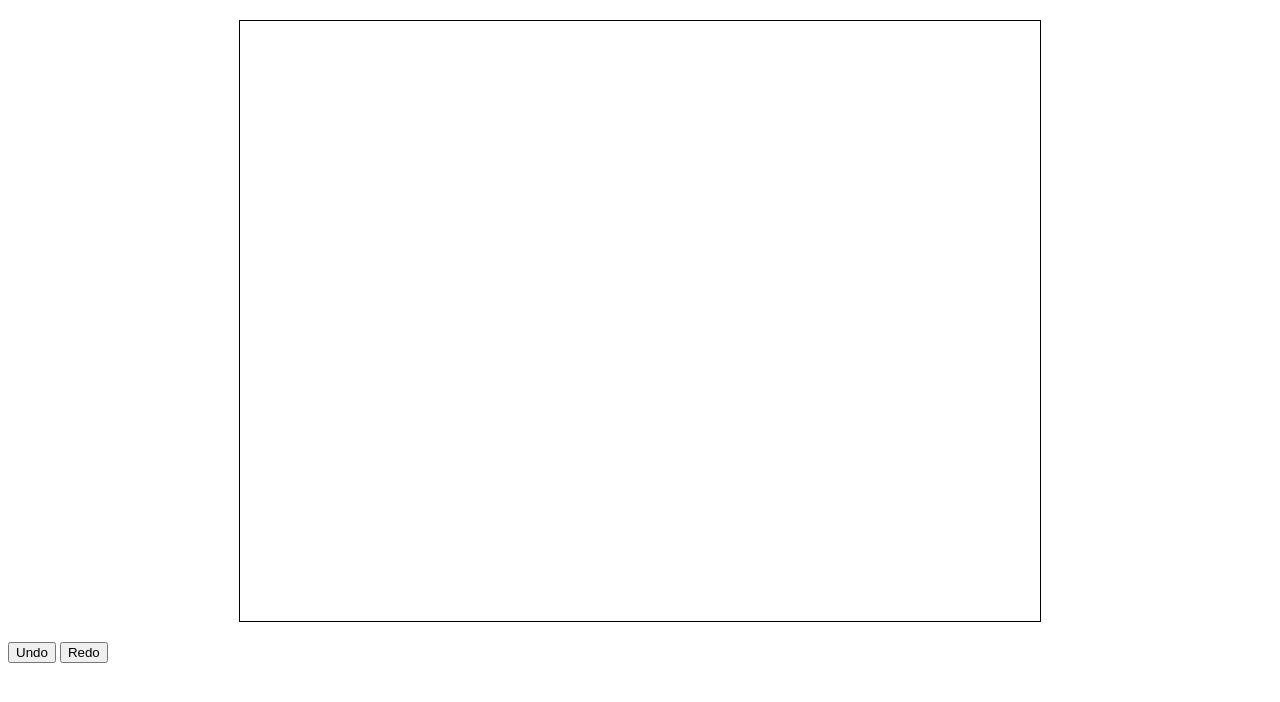
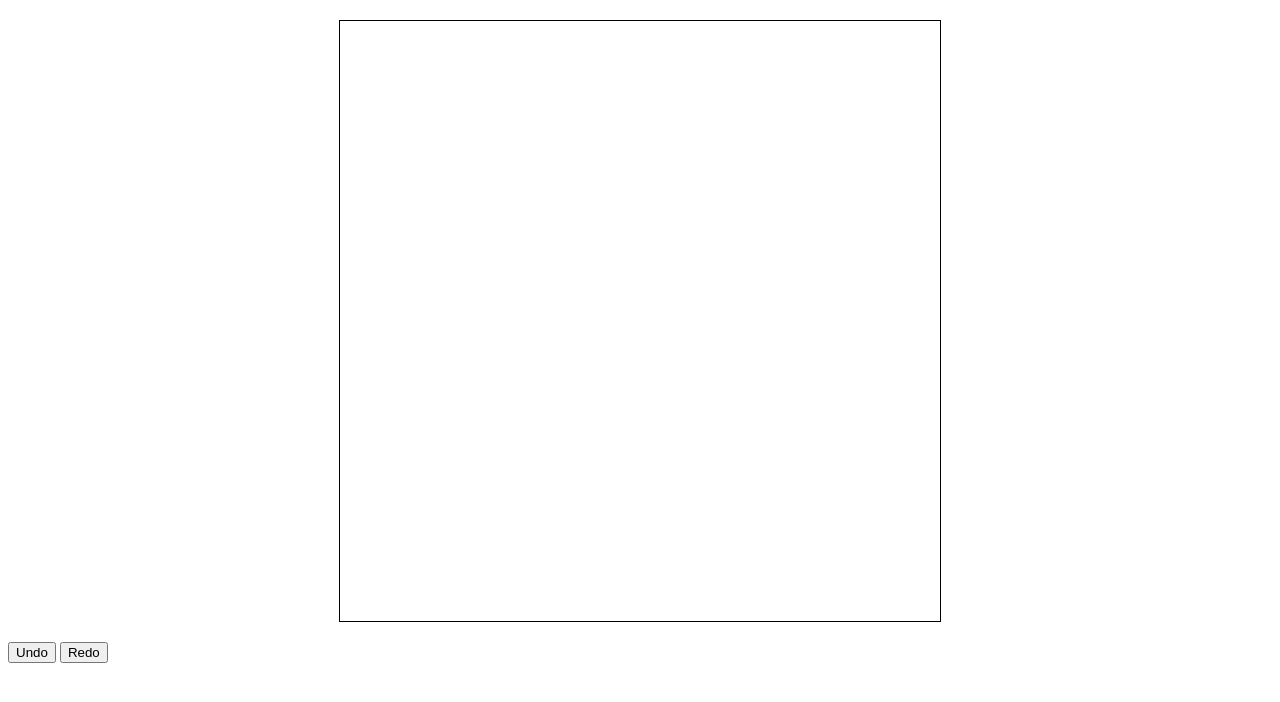
Before and after one commit to skyler544/fprog-drawing-program, a website with bundled scripts: page index.html in a window 1280 px wide. Built offline with nearby package versions, Linux system fonts and the light colour scheme.

Commit message:
make the canvas a square

```diff
--- a/index.html
+++ b/index.html
@@ -13,7 +13,7 @@
     </style>
   </head>
   <body>
-    <canvas id="drawingCanvas" width="800" height="600"></canvas>
+    <canvas id="drawingCanvas" width="600" height="600"></canvas>
     <button id="undo">Undo</button>
     <button id="redo">Redo</button>
     <script src="app/drawing.js"></script>
```
